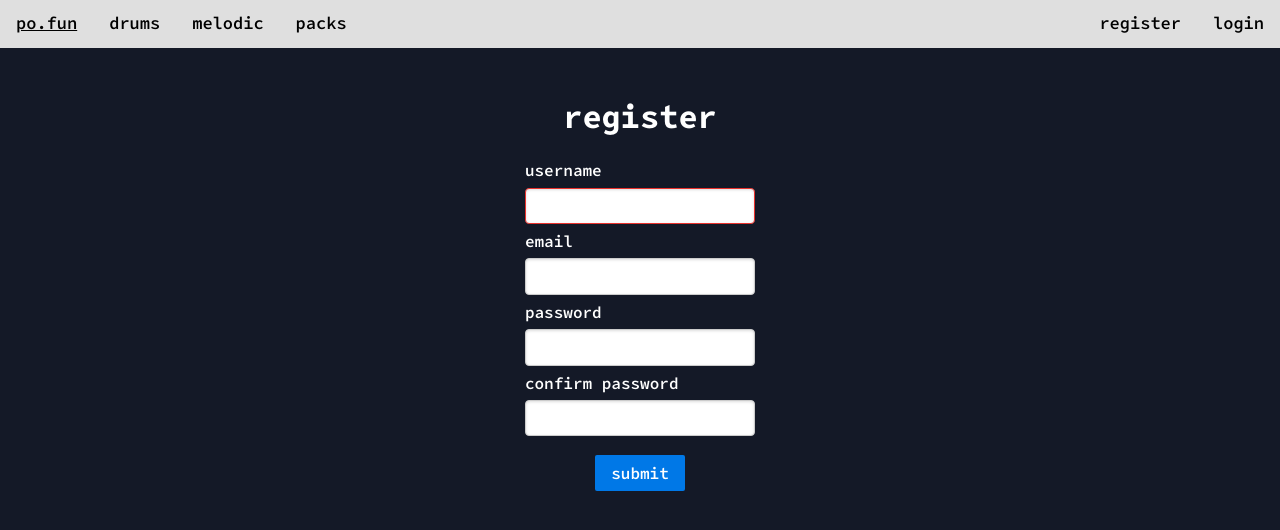
After one commit to neolight1010/po-fun-server, a Django app: page /register/ in a window 1280 px wide. The commit adds this page. Shown: the top 530 px of the page. Run offline with Django 3.2, Linux system fonts and the light colour scheme; some libraries are stand-ins or nearby versions.

Commit message:
Create register page.

```diff
--- /dev/null
+++ b/app/forms.py
@@ -0,0 +1,11 @@
+from django import forms
+from django.contrib.auth.forms import UserCreationForm
+from django.contrib.auth import get_user_model
+
+
+class RegisterForm(UserCreationForm):
+    email = forms.EmailField()
+
+    class Meta:
+        model = get_user_model()
+        fields = ("username", "email", "password1", "password2")
--- a/app/static/registration/login.css
+++ b/app/static/registration/login_register.css
@@ -23,8 +23,8 @@ form {
   text-decoration: underline;
 }
 
-#invalid-password {
-  margin-bottom: 0;
+.error {
+  color: red;
 }
 
 #button-wrapper {
--- a/app/templates/app/base.html
+++ b/app/templates/app/base.html
@@ -23,7 +23,7 @@
                 <a href=#packs>packs</a>
             </div>
             <div class="navbar-links-end">
-                <a href=#register>register</a>
+                <a href="{% url 'app:register' %}">register</a>
                 <a href="{% url "app:login" %}">login</a>
             </div>
         </div>
--- a/app/templates/registration/login.html
+++ b/app/templates/registration/login.html
@@ -6,7 +6,7 @@
 
 {% block extra-head %}
 
-    <link rel="stylesheet" href="{% static 'registration/login.css' %}"TION' %}"
+    <link rel="stylesheet" href="{% static 'registration/login_register.css' %}" />
 
 {% endblock extra-head %}
 
@@ -19,16 +19,14 @@
         <label for="username">username</label>
         {{ form.username }}
 
-        <br />
 
         <label for="password">password</label>
         {{ form.password }}
         <a id="forgot-password" href="#forgot-password">forgot your password?</a>
 
-        <br />
 
         {% if form.errors %}
-            <p id="invalid-password">Invalid username or password.</p>
+            <p class="error">Invalid username or password.</p>
         {% endif %}
 
         <div id="button-wrapper">
--- /dev/null
+++ b/app/templates/registration/register.html
@@ -0,0 +1,49 @@
+{% extends "app/base.html" %}
+
+{% load static %}
+
+{% block title %}Register - PO.fun{% endblock title %}
+
+{% block extra-head %}
+    <link rel="stylesheet" href="{% static "registration/login_register.css" %}" />
+{% endblock extra-head %}
+
+{% block content %}
+    <h1>register</h1>
+
+    <form method="post" action="{% url "app:register" %}" class="pure-form pure-form-stacked">
+        {% csrf_token %}
+
+        <label for="username">username</label>
+        {{ form.username }}
+
+        {% for error in form.username.errors %}
+            <p class="error">{{ error }}</p>
+        {% endfor %}
+
+        <label for="email">email</label>
+        {{ form.email }}
+
+        {% for error in form.email.errors %}
+            <p class="error">{{ error }}</p>
+        {% endfor %}
+
+        <label for="password1">password</label>
+        {{ form.password1 }}
+
+        {% for error in form.password1.errors %}
+            <p class="error">{{ error }}</p>
+        {% endfor %}
+
+        <label for="password2">confirm password</label>
+        {{ form.password2}}
+
+        {% for error in form.password2.errors %}
+            <p class="error">{{ error }}</p>
+        {% endfor %}
+
+        <div id="button-wrapper">
+            <button type="submit" class="pure-button pure-button-primary">submit</button>
+        </div>
+    </form>
+{% endblock content %}
--- a/app/urls.py
+++ b/app/urls.py
@@ -4,4 +4,5 @@ from . import views
 
 app_name = "app"
 urlpatterns = [path("", views.index, name="index"),
-               path("login/", auth_views.LoginView.as_view(), name="login")]
+               path("login/", auth_views.LoginView.as_view(), name="login"),
+               path("register/", views.register, name="register")]
--- a/app/views.py
+++ b/app/views.py
@@ -1,5 +1,8 @@
+from django.contrib.auth import authenticate
+from app.forms import RegisterForm
 from django.http.request import HttpRequest
-from django.shortcuts import render
+from django.shortcuts import redirect, render
+from django.contrib.auth import login as login_user
 
 
 def index(request: HttpRequest):
@@ -8,3 +11,23 @@ def index(request: HttpRequest):
 
 def login(request: HttpRequest):
     return render(request, "app/login.html")
+
+
+def register(request: HttpRequest):
+    if request.method == "POST":
+        form = RegisterForm(request.POST)
+
+        if form.is_valid():
+            form.save()
+
+            username = form.cleaned_data.get("username")
+            raw_password = form.clean_password2()
+
+            user = authenticate(request, username=username, password=raw_password)
+            login_user(request, user)
+
+            return redirect("app:index")
+    else:
+        form = RegisterForm()
+
+    return render(request, "registration/register.html", {"form": form})
```
